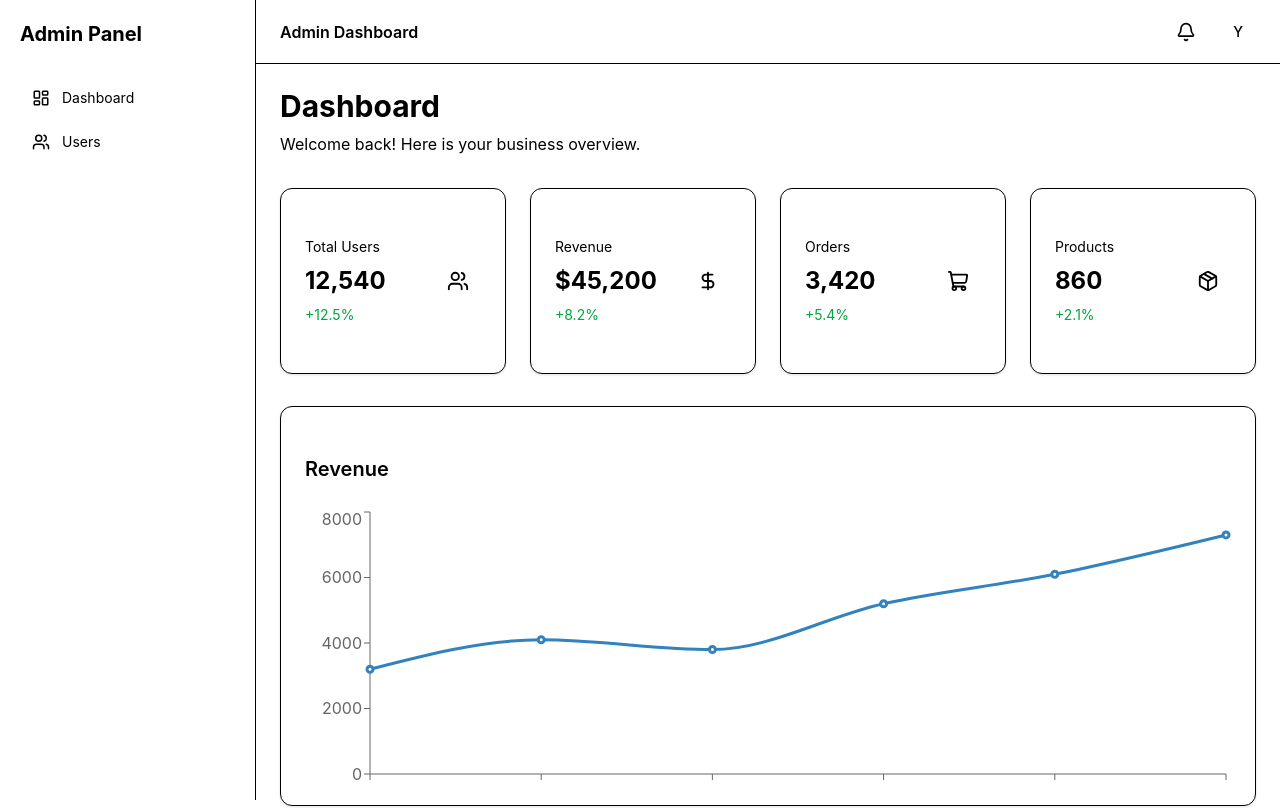
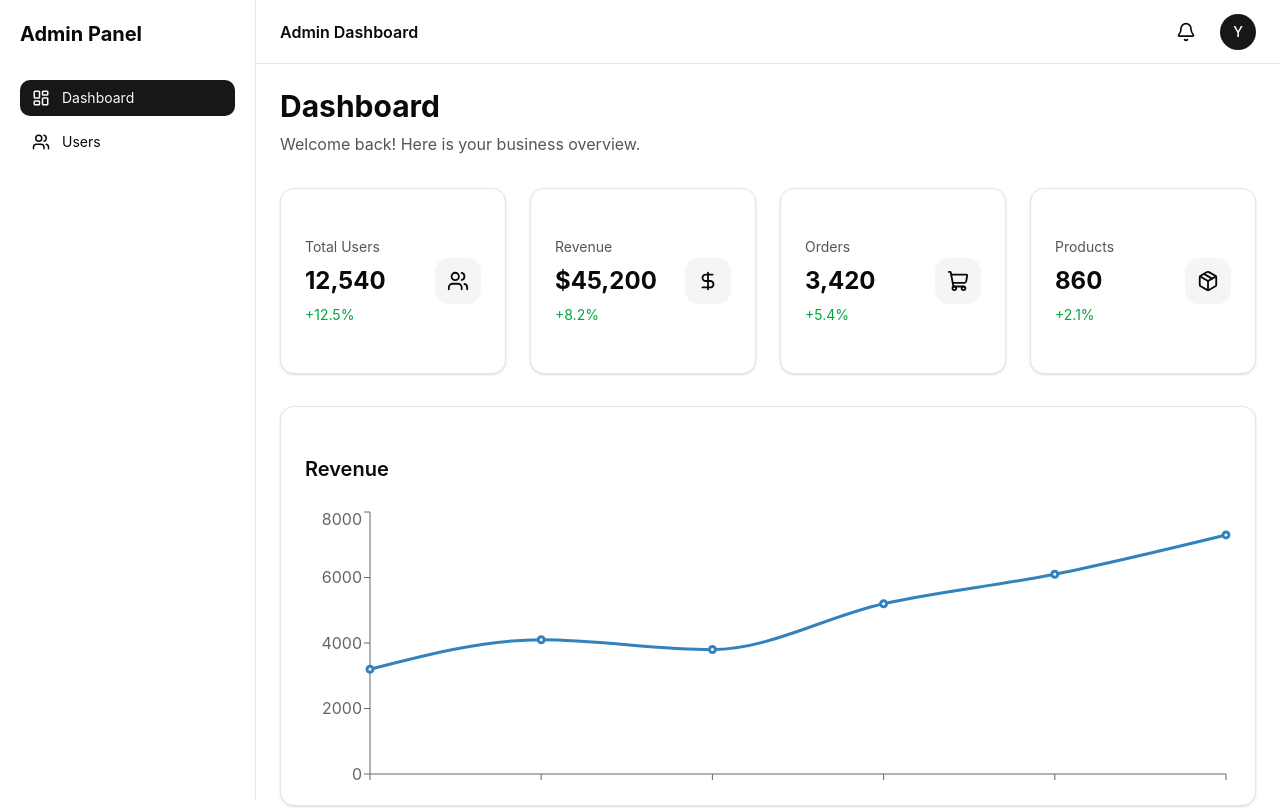
Before and after one commit to yektaakhavan/admin-dashboard, a React app: page /dashboard in a window 1280 px wide. Shown: the top 808 px of the page. Built offline with nearby package versions, Linux system fonts and the light colour scheme; the HTML template or start-up script is replaced by a standard one.

Commit message:
feat(theme): add shadcn light and dark design tokens
index.css only imported tailwindcss, so bg-primary, bg-card, text-muted-foreground and the other shadcn utilities were undefined. Add the full token set for light and dark mode (plus success/warning/chart colors) and the dark custom variant.

```diff
--- a/src/index.css
+++ b/src/index.css
@@ -1 +1,95 @@
 @import 'tailwindcss';
+
+@custom-variant dark (&:is(.dark *));
+
+/* shadcn/ui theme tokens (neutral base color). Components such as Button,
+   Card and Badge rely on these variables. */
+:root {
+  --radius: 0.625rem;
+  --background: oklch(1 0 0);
+  --foreground: oklch(0.145 0 0);
+  --card: oklch(1 0 0);
+  --card-foreground: oklch(0.145 0 0);
+  --popover: oklch(1 0 0);
+  --popover-foreground: oklch(0.145 0 0);
+  --primary: oklch(0.205 0 0);
+  --primary-foreground: oklch(0.985 0 0);
+  --secondary: oklch(0.97 0 0);
+  --secondary-foreground: oklch(0.205 0 0);
+  --muted: oklch(0.97 0 0);
+  --muted-foreground: oklch(0.45 0 0);
+  --accent: oklch(0.97 0 0);
+  --accent-foreground: oklch(0.205 0 0);
+  --destructive: oklch(0.577 0.245 27.325);
+  --success: oklch(0.52 0.14 150);
+  --warning: oklch(0.55 0.14 70);
+  --border: oklch(0.922 0 0);
+  --input: oklch(0.922 0 0);
+  --ring: oklch(0.708 0 0);
+  --chart-1: oklch(0.55 0.2 260);
+  --chart-2: oklch(0.6 0.12 185);
+}
+
+.dark {
+  --background: oklch(0.145 0 0);
+  --foreground: oklch(0.985 0 0);
+  --card: oklch(0.205 0 0);
+  --card-foreground: oklch(0.985 0 0);
+  --popover: oklch(0.205 0 0);
+  --popover-foreground: oklch(0.985 0 0);
+  --primary: oklch(0.922 0 0);
+  --primary-foreground: oklch(0.205 0 0);
+  --secondary: oklch(0.269 0 0);
+  --secondary-foreground: oklch(0.985 0 0);
+  --muted: oklch(0.269 0 0);
+  --muted-foreground: oklch(0.708 0 0);
+  --accent: oklch(0.269 0 0);
+  --accent-foreground: oklch(0.985 0 0);
+  --destructive: oklch(0.704 0.191 22.216);
+  --success: oklch(0.75 0.15 150);
+  --warning: oklch(0.8 0.14 80);
+  --border: oklch(1 0 0 / 12%);
+  --input: oklch(1 0 0 / 18%);
+  --ring: oklch(0.556 0 0);
+  --chart-1: oklch(0.7 0.16 260);
+  --chart-2: oklch(0.75 0.12 185);
+}
+
+@theme inline {
+  --radius-sm: calc(var(--radius) - 4px);
+  --radius-md: calc(var(--radius) - 2px);
+  --radius-lg: var(--radius);
+  --radius-xl: calc(var(--radius) + 4px);
+  --color-background: var(--background);
+  --color-foreground: var(--foreground);
+  --color-card: var(--card);
+  --color-card-foreground: var(--card-foreground);
+  --color-popover: var(--popover);
+  --color-popover-foreground: var(--popover-foreground);
+  --color-primary: var(--primary);
+  --color-primary-foreground: var(--primary-foreground);
+  --color-secondary: var(--secondary);
+  --color-secondary-foreground: var(--secondary-foreground);
+  --color-muted: var(--muted);
+  --color-muted-foreground: var(--muted-foreground);
+  --color-accent: var(--accent);
+  --color-accent-foreground: var(--accent-foreground);
+  --color-destructive: var(--destructive);
+  --color-success: var(--success);
+  --color-warning: var(--warning);
+  --color-border: var(--border);
+  --color-input: var(--input);
+  --color-ring: var(--ring);
+  --color-chart-1: var(--chart-1);
+  --color-chart-2: var(--chart-2);
+}
+
+@layer base {
+  * {
+    @apply border-border outline-ring/50;
+  }
+
+  body {
+    @apply bg-background text-foreground antialiased;
+  }
+}
```
